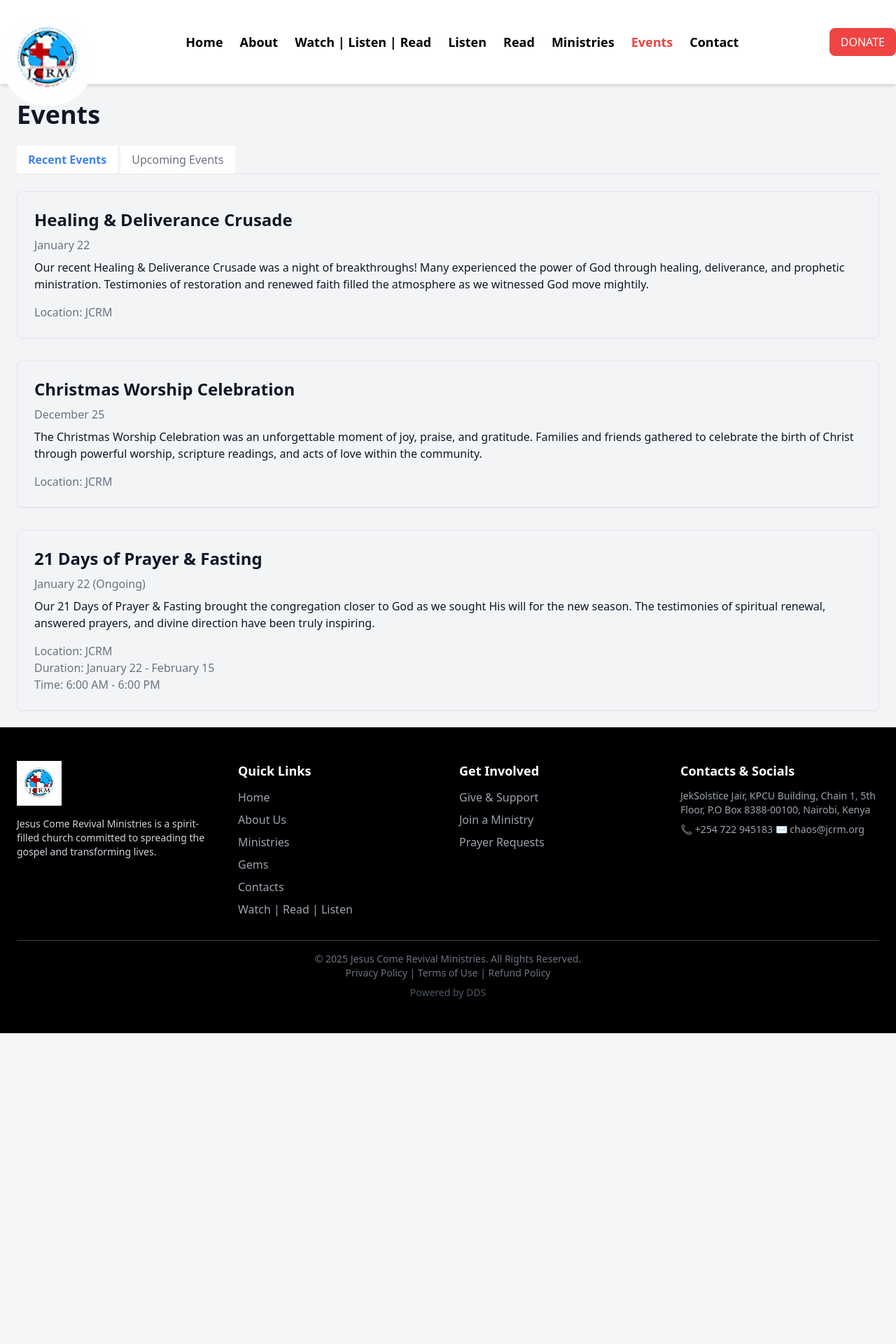
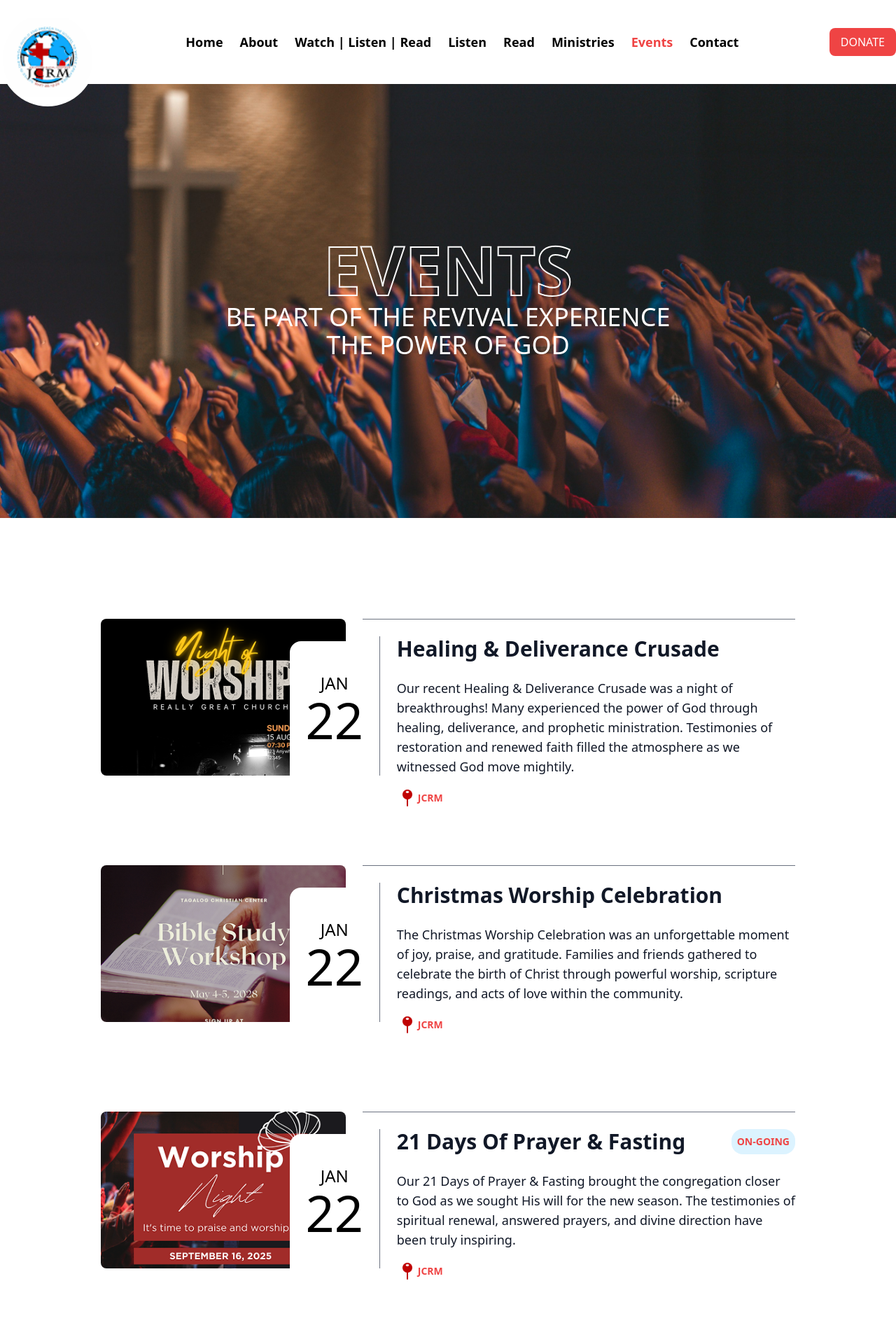
Before and after one commit to jaksoftwares/JCRM, a Django app: page /events/ in a window 1280 px wide. Shown: the top 1920 px of the page at 70% size. Before the commit the page ends 1476 px from the top, so only its background shows below. Run offline with Django 5.2, Linux system fonts and the light colour scheme.

Commit message:
feat:add events page design

```diff
--- a/events/templates/events/index.html
+++ b/events/templates/events/index.html
@@ -1,47 +1,71 @@
-{% extends 'common/base.html' %}
+{% extends 'common/base.html' %} {% block title %}Events Page that{% endblock %}
+{% load static %} {% block content %}
 
-{% block title %}Events{% endblock %}
+<div>
+	<div
+		class="w-full relative bg-center bg-cover"
+		style="
+			background-image: url('{% static 'images/ministries/worshipImg.jpeg' %}');
+			height: 620px;
+		"
+	>
+		<p
+			class="absolute left-1/2 transform -translate-x-1/2 text-white text-center uppercase"
+			style="top: 35%"
+		>
+			<span
+				class="block text-8xl font-semibold text-transparent"
+				style="-webkit-text-stroke: 2px white"
+				>Events</span
+			>
+			<span class="text-4xl"
+				>Be part of the revival experience the power of God</span
+			>
+		</p>
+	</div>
+	<div class="bg-white flex flex-col lg:gap-24 justify-center w-full lg:p-32">
+		{% for event in events %}
+		<div class="flex items-start p-4 w-full lg:gap-6 bg-white">
+			<div class="relative h-56">
+				<img
+					src="{% static event.image_url %}"
+					alt="Event Image"
+					class="w-full h-full object-cover rounded-lg"
+				/>
+				<div
+					class="absolute top-8 -right-12 bg-white uppercase z-1 text-black flex flex-col items-center justify-center p-2 w-32 h-48 rounded-tl-2xl"
+				>
+					<span class="text-2xl font-medium">jan</span>
+					<span class="text-7xl">22</span>
+				</div>
+			</div>
 
-{% load static %}
+			<div class="w-2/3 lg:pl-6 border-t border-gray-500 h-56 lg:pt-6">
+				<div class="h-full border-l border-gray-500 lg:pl-6">
+					<div class="w-full flex justify-between">
+						<h2 class="text-3xl font-semibold capitalize">{{event.title}}</h2>
+						{% if event.is_ongoing %}
+						<p
+							class="p-2 text-red-500 rounded-2xl text-sm uppercase font-semibold"
+							style="background-color: #09a9fb24"
+						>
+							on-going
+						</p>
+						{% endif %}
+					</div>
+					<p class="text-lg lg:mt-6">{{event.description}}</p>
+					<div
+						class="flex items-center text-red-500 text-sm font-semibold mt-4"
+					>
+						<img src="{% static "images/events/locationpin.png"%}"
+						alt="location-pin" style="height:30px;">
+						<span>JCRM</span>
+					</div>
+				</div>
+			</div>
+		</div>
+		{% endfor %}
+	</div>
+</div>
 
-{% block content %}
-<div class="container mx-auto p-6">
-    <h1 class="text-4xl font-bold mb-6">Events</h1>
-
-    <div class="mb-6">
-        <ul class="flex border-b">
-            <li class="-mb-px mr-1">
-                <a class="bg-white inline-block py-2 px-4 text-blue-500 font-semibold" href="#recent-events">Recent Events</a>
-            </li>
-            <li class="mr-1">
-                <a class="bg-white inline-block py-2 px-4 text-gray-500 hover:text-blue-500" href="#upcoming-events">Upcoming Events</a>
-            </li>
-        </ul>
-    </div>
-
-    <div id="recent-events" class="space-y-8">
-        <div class="border border-gray-200 p-6 rounded-lg shadow-sm">
-            <h2 class="text-2xl font-semibold mb-2">Healing & Deliverance Crusade</h2>
-            <p class="text-gray-500 mb-2">January 22</p>
-            <p class="mb-4">Our recent Healing & Deliverance Crusade was a night of breakthroughs! Many experienced the power of God through healing, deliverance, and prophetic ministration. Testimonies of restoration and renewed faith filled the atmosphere as we witnessed God move mightily.</p>
-            <p class="text-gray-500">Location: JCRM</p>
-        </div>
-
-        <div class="border border-gray-200 p-6 rounded-lg shadow-sm">
-            <h2 class="text-2xl font-semibold mb-2">Christmas Worship Celebration</h2>
-            <p class="text-gray-500 mb-2">December 25</p>
-            <p class="mb-4">The Christmas Worship Celebration was an unforgettable moment of joy, praise, and gratitude. Families and friends gathered to celebrate the birth of Christ through powerful worship, scripture readings, and acts of love within the community.</p>
-            <p class="text-gray-500">Location: JCRM</p>
-        </div>
-
-        <div class="border border-gray-200 p-6 rounded-lg shadow-sm">
-            <h2 class="text-2xl font-semibold mb-2">21 Days of Prayer & Fasting</h2>
-            <p class="text-gray-500 mb-2">January 22 (Ongoing)</p>
-            <p class="mb-4">Our 21 Days of Prayer & Fasting brought the congregation closer to God as we sought His will for the new season. The testimonies of spiritual renewal, answered prayers, and divine direction have been truly inspiring.</p>
-            <p class="text-gray-500">Location: JCRM</p>
-            <p class="text-gray-500">Duration: January 22 - February 15</p>
-            <p class="text-gray-500">Time: 6:00 AM - 6:00 PM</p>
-        </div>
-    </div>
-</div>
 {% endblock %}
--- a/events/views.py
+++ b/events/views.py
@@ -4,7 +4,38 @@
 
 
 def index(request):
-    return render(request, 'events/index.html')
+    def buildImageUrl(path:str)->str:
+        baseUrl = "images/events"
+        return "{baseUrl}/{path}".format(baseUrl=baseUrl,path=path)
+
+    events = [
+        {
+            "title":"Healing & Deliverance Crusade",
+            "description":"Our recent Healing & Deliverance Crusade was a night of breakthroughs! Many experienced the power of God through healing, deliverance, and prophetic ministration. Testimonies of restoration and renewed faith filled the atmosphere as we witnessed God move mightily.",
+            "date":"JAN 22",
+            "image_url":buildImageUrl("event1.png")
+        },
+        {
+            "title":"Christmas Worship Celebration",
+            "description":"The Christmas Worship Celebration was an unforgettable moment of joy, praise, and gratitude. Families and friends gathered to celebrate the birth of Christ through powerful worship, scripture readings, and acts of love within the community.",
+            "date":"DEC 25",
+            "image_url":buildImageUrl("event2.png")
+        },
+        {
+            "title":"21 Days of Prayer & Fasting",
+            "description":"Our 21 Days of Prayer & Fasting brought the congregation closer to God as we sought His will for the new season. The testimonies of spiritual renewal, answered prayers, and divine direction have been truly inspiring.",
+            "date":"JAN 22",
+            "image_url":buildImageUrl("event3.png"),
+            "is_ongoing":True,
+        },
+        {
+            "title":"Healing & Deliverance Crusade",
+            "description":"Our recent Healing & Deliverance Crusade was a night of breakthroughs! Many experienced the power of God through healing, deliverance, and prophetic ministration. Testimonies of restoration and renewed faith filled the atmosphere as we witnessed God move mightily.",
+            "date":"FEB 13",
+            "image_url":buildImageUrl("event4.png")
+        },
+    ]
+    return render(request, 'events/index.html',{"events":events})
 
 def event_list(request):
     categories = EventCategory.objects.all()
```
